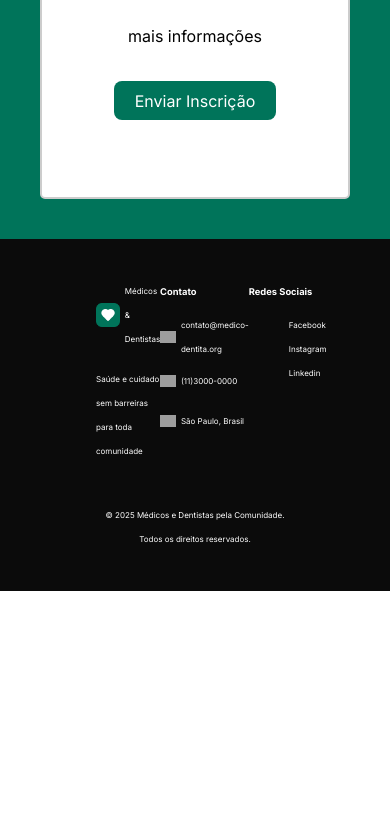
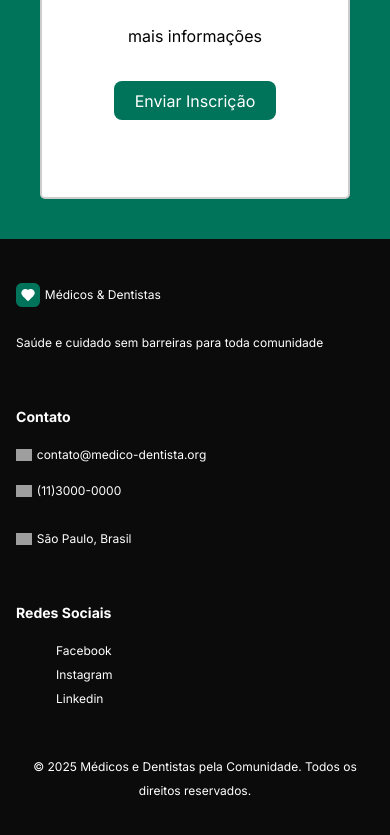
Before and after one commit to alexaniatoma/projeto-react-vnw, a React (Vite) app: page /voluntario in a window 390 px wide. Shown: the part 1295-2130 px from the top of the page. Before the commit the page ends 1886 px from the top, so only its background shows below. Built offline with nearby package versions, Linux system fonts and the light colour scheme; grey boxes are pictures that could not be loaded.

Commit message:
style: adicionando media query no footer

```diff
--- a/src/components/footer/Footer.jsx
+++ b/src/components/footer/Footer.jsx
@@ -20,7 +20,7 @@ const Footer = () => {
                 <h3>Contato</h3>
                 <div className= { s.ContatoFooter }>
                     <img src = {Email} alt= "Ícone de email" />
-                    <email>contato@medico-dentita.org</email>
+                    <email>contato@medico-dentista.org</email>
                 </div>
                 <div className= { s.ContatoFooter }>
                     <img src = {Telefone} alt= "Ícone de telefone" />
--- a/src/components/footer/footer.module.scss
+++ b/src/components/footer/footer.module.scss
@@ -40,3 +40,15 @@
         margin-top: 2rem;
     }
 }
+
+@media (max-width: 768px) {
+    .footer {
+        padding: 2rem 1rem;
+        font-size: 0.75rem;
+
+        .BoxFooter {
+            flex-direction: column;
+            gap: 1.5rem;
+        }
+    }
+}
```
